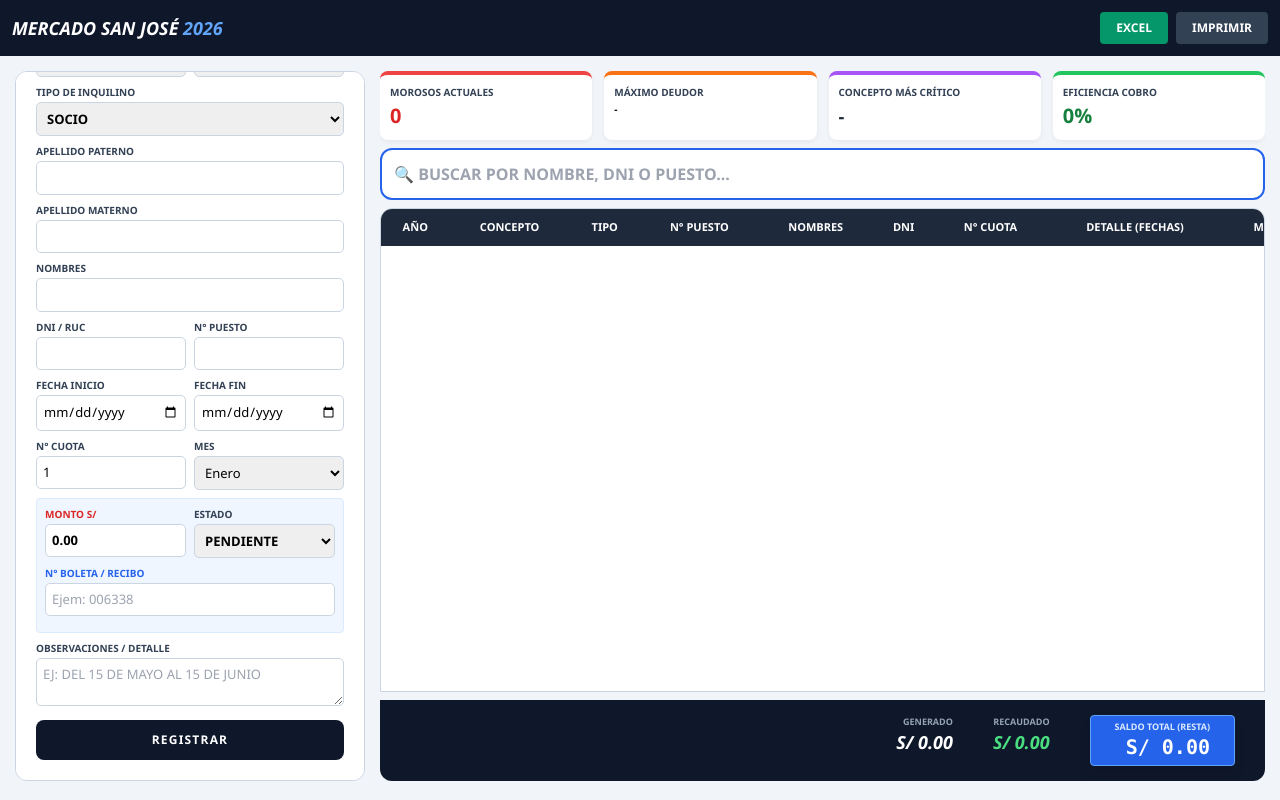
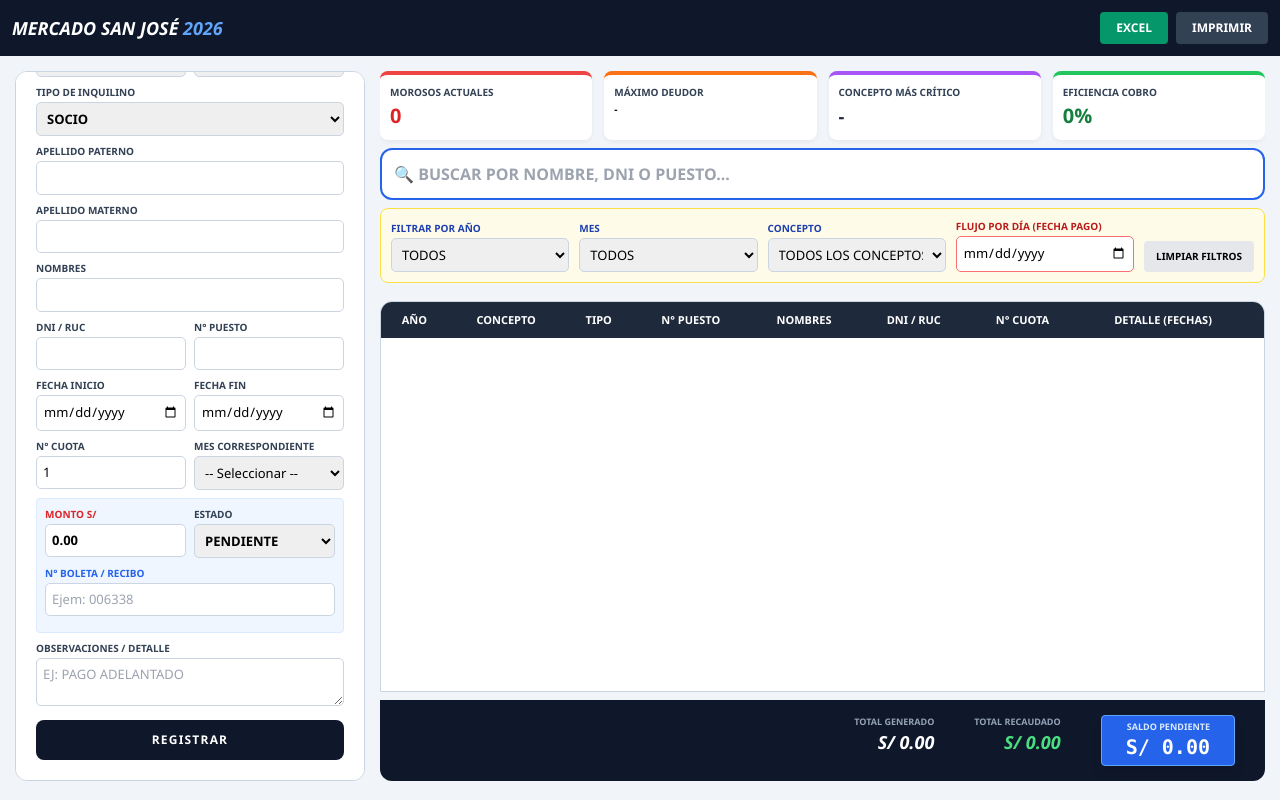
Before and after one commit to gerdypinares-commits/sistema-sanjose, a plain HTML site: page index.html in a window 1280 px wide. Both pictures are taken after a click on the button "REGISTRAR". Drawn offline with nearby package versions, Linux system fonts and the light colour scheme.

Commit message:
Update index.html

```diff
--- a/index.html
+++ b/index.html
@@ -22,6 +22,9 @@
     .inp { border: 1px solid #cbd5e1; border-radius: 5px; padding: 6px; width: 100%; margin-bottom: 8px; font-size: 13px; }
     .btn-delete { color: #ef4444; cursor: pointer; font-size: 16px; border: none; background: transparent; }
     .btn-edit { color: #3b82f6; cursor: pointer; font-size: 16px; border: none; background: transparent; margin-right: 8px; }
+    /* Estilo para los nuevos filtros rápidos */
+    .filter-bar { background: #fefce8; padding: 10px; border-radius: 8px; border: 1px solid #fde047; display: flex; gap: 10px; align-items: flex-end; margin-bottom: 10px; }
+    .filter-item { flex: 1; }
   </style>
 </head>
 <body>
@@ -49,9 +52,19 @@
         <div>
             <label class="lbl">Concepto</label>
             <select id="f_con" class="inp font-bold">
-                <option>ALQUILER</option><option>ALQUILER POR DÍA</option><option>VIGILANCIA</option>
-                <option>AGUA</option><option>LUZ</option><option>ARBITRIOS</option>
-                <option>IMPUESTOS</option><option>PUBLICIDAD</option><option>ALCANTARILLADO</option>
+                <option>ALQUILER</option>
+                <option>ALQUILER DE ESPACIO</option>
+                <option>VIGILANCIA</option>
+                <option>AGUA</option>
+                <option>LUZ</option>
+                <option>ARBITRIOS Y / IMPUESTO PREDIAL 2022</option>
+                <option>ARBITRIOS Y / IMPUESTO PREDIAL 2023</option>
+                <option>ARBITRIOS Y / IMPUESTO PREDIAL 2024</option>
+                <option>ARBITRIOS Y / IMPUESTO PREDIAL 2025</option>
+                <option>ARBITRIOS Y / IMPUESTO PREDIAL 2026</option>
+                <option>SERVICIO DE ANUNCIO</option>
+                <option>PAGO DE CRONOGRAMA</option>
+                <option>ALCANTARILLADO</option>
             </select>
         </div>
       </div>
@@ -84,8 +97,9 @@
       <div class="grid grid-cols-2 gap-2">
         <div><label class="lbl">N° Cuota</label><input type="text" id="f_cuo" class="inp" value="1"></div>
         <div>
-            <label class="lbl">Mes</label>
+            <label class="lbl">Mes Correspondiente</label>
             <select id="f_mes" class="inp">
+                <option value="">-- Seleccionar --</option>
                 <option>Enero</option><option>Febrero</option><option>Marzo</option><option>Abril</option><option>Mayo</option><option>Junio</option>
                 <option>Julio</option><option>Agosto</option><option>Setiembre</option><option>Octubre</option><option>Noviembre</option><option>Diciembre</option>
             </select>
@@ -107,12 +121,12 @@
             <label class="lbl text-green-700">Pagó S/</label><input type="number" id="f_pag" class="inp font-bold">
             <label class="lbl text-green-700">Factura Sunat / Recibo</label>
             <input type="text" id="f_fac_sunat" class="inp" placeholder="N° DOCUMENTO">
-            <label class="lbl">Fecha de Pago</label><input type="date" id="f_fec_pago" class="inp">
+            <label class="lbl">Fecha de Cobro (Caja)</label><input type="date" id="f_fec_pago" class="inp">
         </div>
       </div>
 
       <label class="lbl">Observaciones / Detalle</label>
-      <textarea id="f_obs" class="inp h-12 uppercase" placeholder="Ej: Del 15 de mayo al 15 de junio"></textarea>
+      <textarea id="f_obs" class="inp h-12 uppercase" placeholder="Ej: Pago adelantado"></textarea>
 
       <button id="btn_guardar" onclick="guardarRegistro()" class="w-full bg-slate-900 text-white font-black py-3 rounded-lg uppercase text-xs tracking-widest">Registrar</button>
       <button id="btn_cancelar" onclick="limpiar()" class="w-full bg-gray-400 text-white font-bold py-2 rounded-lg mt-2 hidden">Cancelar Edición</button>
@@ -128,6 +142,35 @@
 
       <input type="text" id="buscador" onkeyup="mostrarDatos()" placeholder="🔍 BUSCAR POR NOMBRE, DNI O PUESTO..." class="p-3 border-2 border-blue-600 rounded-xl font-bold no-print">
 
+      <div class="filter-bar no-print">
+         <div class="filter-item">
+            <label class="lbl text-blue-800">Filtrar por Año</label>
+            <select id="filt_anio" onchange="mostrarDatos()" class="inp !mb-0">
+                <option value="">TODOS</option><option>2026</option><option>2025</option><option>2024</option>
+            </select>
+         </div>
+         <div class="filter-item">
+            <label class="lbl text-blue-800">Mes</label>
+            <select id="filt_mes" onchange="mostrarDatos()" class="inp !mb-0">
+                <option value="">TODOS</option>
+                <option>Enero</option><option>Febrero</option><option>Marzo</option><option>Abril</option><option>Mayo</option><option>Junio</option>
+                <option>Julio</option><option>Agosto</option><option>Setiembre</option><option>Octubre</option><option>Noviembre</option><option>Diciembre</option>
+            </select>
+         </div>
+         <div class="filter-item">
+            <label class="lbl text-blue-800">Concepto</label>
+            <select id="filt_con" onchange="mostrarDatos()" class="inp !mb-0">
+                <option value="">TODOS LOS CONCEPTOS</option>
+                <option>ALQUILER</option><option>ALQUILER DE ESPACIO</option><option>VIGILANCIA</option>
+            </select>
+         </div>
+         <div class="filter-item">
+            <label class="lbl text-red-700 font-bold">FLUJO POR DÍA (FECHA PAGO)</label>
+            <input type="date" id="filt_fecha" onchange="mostrarDatos()" class="inp !mb-0 border-red-400">
+         </div>
+         <button onclick="resetFiltros()" class="bg-gray-200 px-3 py-2 rounded text-[10px] font-bold">LIMPIAR FILTROS</button>
+      </div>
+
       <div class="scroll-area">
         <table id="tablaG">
           <thead>
@@ -137,7 +180,7 @@
               <th>TIPO</th>
               <th>N° PUESTO</th>
               <th>NOMBRES</th>
-              <th>DNI</th>
+              <th>DNI / RUC</th>
               <th>N° CUOTA</th>
               <th>DETALLE (FECHAS)</th>
               <th>MONTO S/</th>
@@ -154,10 +197,10 @@
       </div>
 
       <div class="barra-resta">
-        <div class="text-right"><label class="text-[9px] font-bold text-slate-400 block uppercase">Generado</label><span id="r_gen" class="text-lg font-black italic">S/ 0.00</span></div>
-        <div class="text-right"><label class="text-[9px] font-bold text-slate-400 block uppercase">Recaudado</label><span id="r_rec" class="text-lg font-black text-green-400 italic">S/ 0.00</span></div>
+        <div class="text-right"><label class="text-[9px] font-bold text-slate-400 block uppercase">Total Generado</label><span id="r_gen" class="text-lg font-black italic">S/ 0.00</span></div>
+        <div class="text-right"><label class="text-[9px] font-bold text-slate-400 block uppercase">Total Recaudado</label><span id="r_rec" class="text-lg font-black text-green-400 italic">S/ 0.00</span></div>
         <div class="bg-blue-600 px-6 py-1 rounded text-right border border-blue-400 shadow-lg">
-            <label class="text-[9px] font-bold text-blue-100 block uppercase">Saldo Total (Resta)</label>
+            <label class="text-[9px] font-bold text-blue-100 block uppercase">Saldo Pendiente</label>
             <span id="r_resta" class="text-xl font-black text-white font-mono">S/ 0.00</span>
         </div>
       </div>
@@ -173,6 +216,15 @@
       const isPagado = (s === 'PAGADO');
       document.getElementById('p_form').classList.toggle('hidden', !isPagado);
       document.getElementById('div_boleta').classList.toggle('hidden', isPagado);
+    }
+
+    function resetFiltros() {
+        document.getElementById('filt_anio').value = "";
+        document.getElementById('filt_mes').value = "";
+        document.getElementById('filt_con').value = "";
+        document.getElementById('filt_fecha').value = "";
+        document.getElementById('buscador').value = "";
+        mostrarDatos();
     }
 
     function guardarRegistro() {
@@ -198,6 +250,7 @@
         nom_completo: `${ap_pat} ${document.getElementById('f_ap_mat').value} ${nombres}`.toUpperCase(),
         dni: document.getElementById('f_dni').value || '-',
         cuo: document.getElementById('f_cuo').value || '1',
+        mes: document.getElementById('f_mes').value,
         fec_ini: document.getElementById('f_fec_ini').value || '',
         fec_fin: document.getElementById('f_fec_fin').value || '',
         mon: monto,
@@ -222,20 +275,29 @@
 
     function mostrarDatos() {
       const b = document.getElementById('buscador').value.toUpperCase();
+      const fAnio = document.getElementById('filt_anio').value;
+      const fMes = document.getElementById('filt_mes').value;
+      const fCon = document.getElementById('filt_con').value;
+      const fFecha = document.getElementById('filt_fecha').value;
+
       const tbody = document.getElementById('cuerpo');
       tbody.innerHTML = '';
       let t_gen = 0, t_rec = 0, morosos = 0;
       let deudaMap = {}, criticoMap = {};
 
-      let filtrados = database.filter(d =>
-        d.nom_completo.includes(b) || d.dni.includes(b) || d.pue.includes(b) || d.tipo.includes(b)
-      );
+      let filtrados = database.filter(d => {
+        const matchBuscador = d.nom_completo.includes(b) || d.dni.includes(b) || d.pue.includes(b);
+        const matchAnio = fAnio === "" || d.anio === fAnio;
+        const matchMes = fMes === "" || d.mes === fMes;
+        const matchCon = fCon === "" || d.con === fCon;
+        const matchFecha = fFecha === "" || d.fec_p === fFecha;
 
-      // Ordenar por ID descendente (más recientes arriba)
+        return matchBuscador && matchAnio && matchMes && matchCon && matchFecha;
+      });
+
       filtrados.sort((a,b) => b.id.localeCompare(a.id));
 
       filtrados.forEach(r => {
-        const saldo = r.mon - r.pag;
         t_gen += r.mon; t_rec += r.pag;
         if(r.est === 'PENDIENTE') {
             morosos++;
@@ -245,13 +307,11 @@
 
         const tr = document.createElement('tr');
         tr.className = r.est === 'PAGADO' ? 'fila-verde' : 'fila-roja';
-
-        // Detalle de fechas amigable
-        const detalleFechas = (r.fec_ini && r.fec_fin) ? `Del ${r.fec_ini} al ${r.fec_fin}` : '-';
+        const detalleFechas = (r.fec_ini && r.fec_fin) ? `Del ${r.fec_ini} al ${r.fec_fin}` : (r.mes || '-');
 
         tr.innerHTML = `
           <td>${r.anio}</td>
-          <td class="font-bold">${r.con}</td>
+          <td class="font-bold text-[10px]">${r.con}</td>
           <td class="text-[9px]">${r.tipo}</td>
           <td class="font-bold">${r.pue}</td>
           <td class="text-left font-bold">${r.nom_completo}</td>
@@ -261,7 +321,7 @@
           <td class="font-bold">S/ ${r.mon.toFixed(2)}</td>
           <td class="font-bold uppercase">${r.est}</td>
           <td class="text-blue-700 font-bold">${r.doc || '-'}</td>
-          <td>${r.fec_p}</td>
+          <td class="font-bold">${r.fec_p}</td>
           <td class="font-bold text-green-700">S/ ${r.pag.toFixed(2)}</td>
           <td class="text-[10px]">${r.obs}</td>
           <td class="no-print">
@@ -286,7 +346,6 @@
     function editarRegistro(id) {
       const r = database.find(d => d.id === id);
       if(!r) return;
-
       document.getElementById('f_id_edit').value = r.id;
       document.getElementById('f_anio').value = r.anio;
       document.getElementById('f_con').value = r.con;
@@ -299,11 +358,10 @@
       document.getElementById('f_fec_ini').value = r.fec_ini;
       document.getElementById('f_fec_fin').value = r.fec_fin;
       document.getElementById('f_cuo').value = r.cuo;
+      document.getElementById('f_mes').value = r.mes || '';
       document.getElementById('f_mon').value = r.mon;
       document.getElementById('f_est').value = r.est;
-
       checkP();
-
       if(r.est === 'PAGADO') {
         document.getElementById('f_pag').value = r.pag;
         document.getElementById('f_fac_sunat').value = r.doc;
@@ -311,7 +369,6 @@
       } else {
         document.getElementById('f_nro_bol').value = r.doc;
       }
-
       document.getElementById('f_obs').value = r.obs;
       document.getElementById('titulo_form').innerText = "Editando Registro";
       document.getElementById('btn_guardar').innerText = "Actualizar Registro";
@@ -339,7 +396,7 @@
         v.document.write('<h2 style="text-align:center">REPORTE COBRANZA - MERCADO SAN JOSÉ</h2>');
         const cl = document.getElementById('tablaG').cloneNode(true);
         const rows = cl.rows;
-        for (let i = 0; i < rows.length; i++) rows[i].deleteCell(-1); // Quitar columna acciones
+        for (let i = 0; i < rows.length; i++) rows[i].deleteCell(-1);
         v.document.write(cl.outerHTML);
         v.document.write(`<div style="text-align:right; margin-top:20px"><b>SALDO PENDIENTE TOTAL: ${document.getElementById('r_resta').innerText}</b></div>`);
         v.document.write('</body></html>'); v.document.close();
@@ -362,7 +419,7 @@
         document.getElementById('f_obs').value = '';
         document.getElementById('f_fec_ini').value = '';
         document.getElementById('f_fec_fin').value = '';
-
+        document.getElementById('f_mes').value = '';
         document.getElementById('titulo_form').innerText = "Registro de Pagos";
         document.getElementById('btn_guardar').innerText = "Registrar";
         document.getElementById('btn_cancelar').classList.add('hidden');
```
